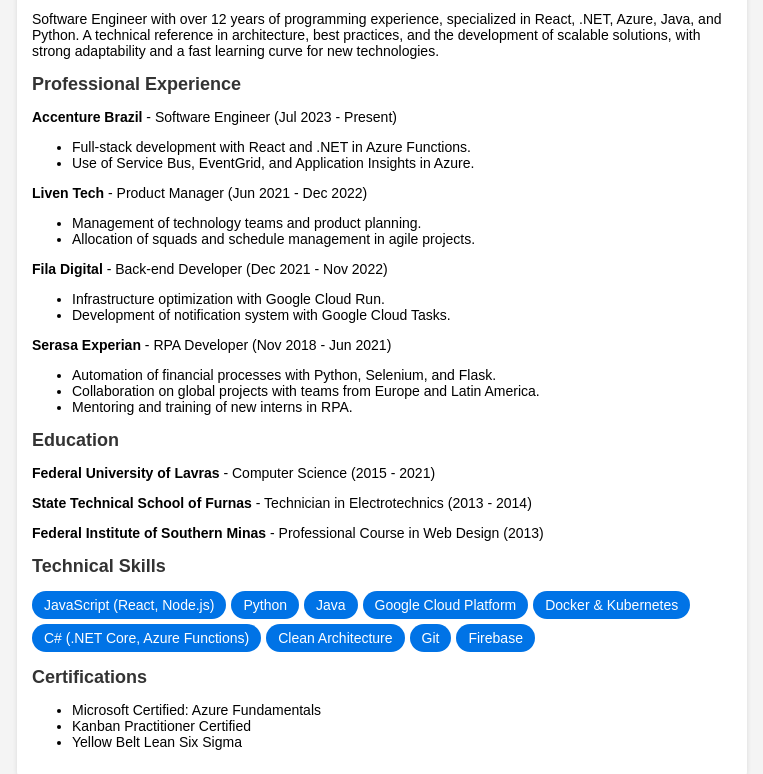
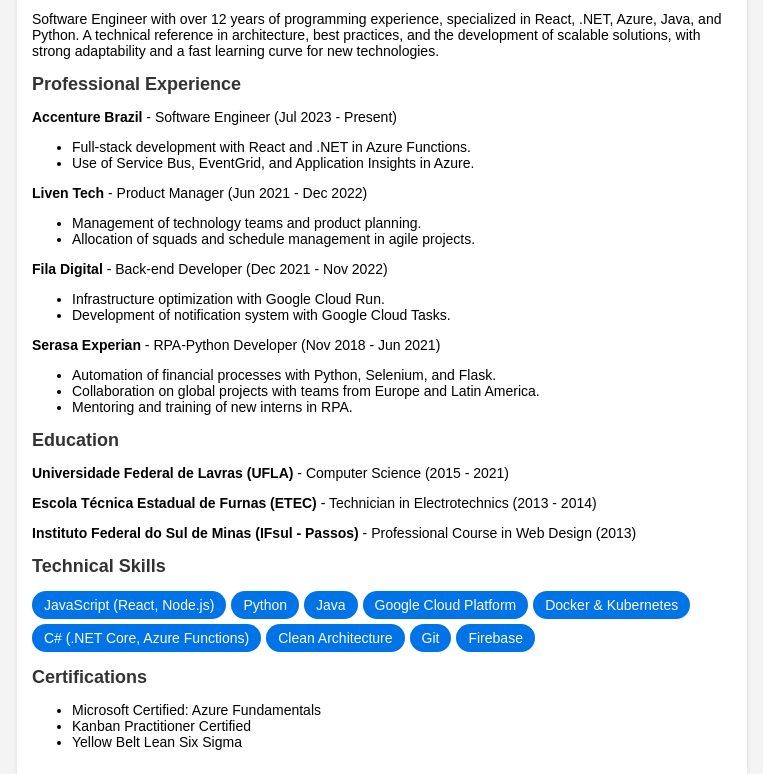
Before and after one commit to o-marcocosta/pages, a plain HTML site: page src/index.html in a window 1280 px wide. Shown: the part 214-988 px from the top of the page, without its empty margins (258-1021 px from the left). Drawn offline with Linux system fonts and the light colour scheme.

Commit message:
fix: minor spelling fixes

```diff
--- a/src/index.html
+++ b/src/index.html
@@ -59,7 +59,7 @@
                 <li data-i18n="fila_responsibility_2">Development of notification system with Google Cloud Tasks.</li>
             </ul>
 
-            <p><strong>Serasa Experian</strong> - <span data-i18n="serasa_role">RPA Developer</span> (Nov 2018 - Jun 2021)</p>
+            <p><strong>Serasa Experian</strong> - <span data-i18n="serasa_role">RPA-Python Developer</span> (Nov 2018 - Jun 2021)</p>
             <ul>
                 <li data-i18n="serasa_responsibility_1">Automation of financial processes with Python, Selenium, and Flask.</li>
                 <li data-i18n="serasa_responsibility_2">Collaboration on global projects with teams from Europe and Latin America.</li>
@@ -69,9 +69,9 @@
 
         <div class="section">
             <h2 data-i18n="education_title">Education</h2>
-            <p><strong>Federal University of Lavras</strong> - <span data-i18n="ufla_course">Computer Science</span> (2015 - 2021)</p>
-            <p><strong>State Technical School of Furnas</strong> - <span data-i18n="furnas_course">Technician in Electrotechnics</span> (2013 - 2014)</p>
-            <p><strong>Federal Institute of Southern Minas</strong> - <span data-i18n="if_course">Professional Course in Web Design</span> (2013)</p>
+            <p><strong>Universidade Federal de Lavras (UFLA)</strong> - <span data-i18n="ufla_course">Computer Science</span> (2015 - 2021)</p>
+            <p><strong>Escola Técnica Estadual de Furnas (ETEC)</strong> - <span data-i18n="furnas_course">Technician in Electrotechnics</span> (2013 - 2014)</p>
+            <p><strong>Instituto Federal do Sul de Minas (IFsul - Passos)</strong> - <span data-i18n="if_course">Professional Course in Web Design</span> (2013)</p>
         </div>
 
         <div class="section skills">
--- a/src/js/i18n.js
+++ b/src/js/i18n.js
@@ -17,7 +17,7 @@
         fila_role: "Back-end Developer",
         fila_responsibility_1: "Infrastructure optimization with Google Cloud Run.",
         fila_responsibility_2: "Development of notification system with Google Cloud Tasks.",
-        serasa_role: "RPA Developer",
+        serasa_role: "RPA Python Developer",
         serasa_responsibility_1: "Automation of financial processes with Python, Selenium, and Flask.",
         serasa_responsibility_2: "Collaboration on global projects with teams from Europe and Latin America.",
         serasa_responsibility_3: "Mentoring and training of new interns in RPA.",
@@ -55,7 +55,7 @@
         fila_role: "Desenvolvedor Back-end",
         fila_responsibility_1: "Otimização de infraestrutura com Google Cloud Run.",
         fila_responsibility_2: "Desenvolvimento de sistema de notificações com Google Cloud Tasks.",
-        serasa_role: "Desenvolvedor RPA",
+        serasa_role: "Desenvolvedor RPA Python",
         serasa_responsibility_1: "Automação de processos financeiros com Python, Selenium e Flask.",
         serasa_responsibility_2: "Colaboração em projetos globais com equipes da Europa e América Latina.",
         serasa_responsibility_3: "Mentoria e treinamento de novos estagiários em RPA.",
```
